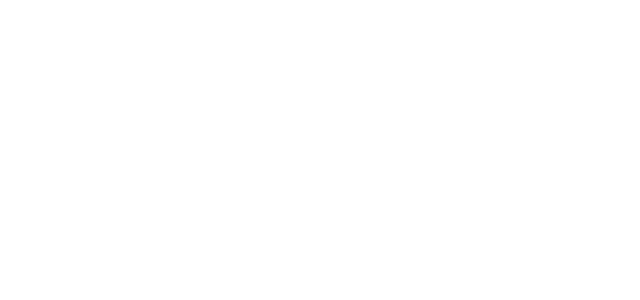
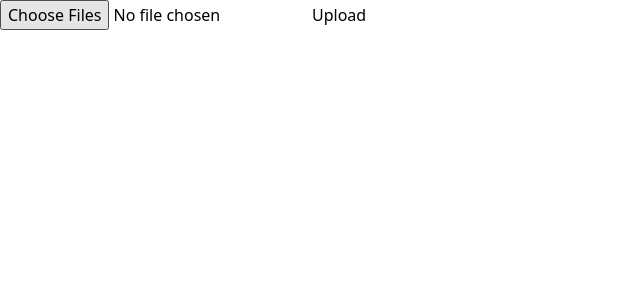
Before and after one commit to rayhankabir-me/firebase-authentication-reactapp, a React (Vite) app: page /multiple-files-upload in a window 1280 px wide. Before the commit this address had no page. Shown: the top 300 px of the page, without its empty margins (0-640 px from the left). Built offline with nearby package versions, Linux system fonts and the light colour scheme.

Commit message:
multiple file uplaods

```diff
--- a/src/App.jsx
+++ b/src/App.jsx
@@ -3,6 +3,7 @@
 import "react-toastify/dist/ReactToastify.css";
 import Home from "./page/Home";
 import Login from "./page/Login";
+import MultipleFilesUpload from "./page/MultipleFilesUpload";
 import Register from "./page/Register";
 import Reset from "./page/Reset";
 import UploadFile from "./page/UploadFile";
@@ -22,6 +23,10 @@
             <Route path="/register" element={<Register />} />
             <Route path="/reset" element={<Reset />} />
             <Route path="/upload-file" element={<UploadFile />} />
+            <Route
+              path="/multiple-files-upload"
+              element={<MultipleFilesUpload />}
+            />
           </Routes>
         </div>
       </Router>
--- /dev/null
+++ b/src/page/MultipleFilesUpload.jsx
@@ -0,0 +1,34 @@
+import { ref, uploadBytes } from "firebase/storage";
+import { useState } from "react";
+import { storage } from "../firebase";
+
+export default function MultipleFilesUpload() {
+  const [images, setImages] = useState();
+
+  const handleSubmit = async () => {
+    for (let i = 0; i < images.length; i++) {
+      const storageRef = ref(storage, `/files/multiples/${images[i].name}`);
+
+      const result = await uploadBytes(storageRef, images[i])
+        .then(() => {
+          console.log("sucess");
+        })
+        .catch((error) => {
+          console.log(error);
+        });
+    }
+  };
+
+  return (
+    <div>
+      <form action="#" onSubmit={handleSubmit}>
+        <input
+          type="file"
+          multiple
+          onChange={(event) => setImages(event.target.file)}
+        />
+        <button type="submit">Upload</button>
+      </form>
+    </div>
+  );
+}
```
